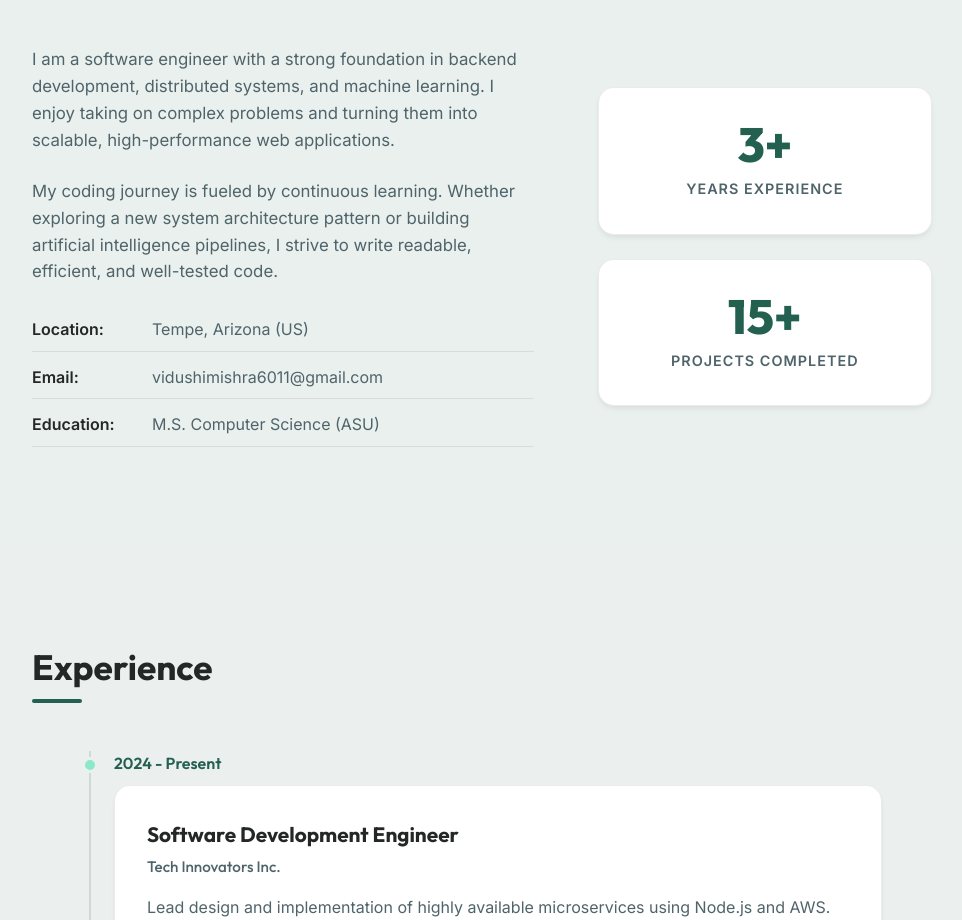
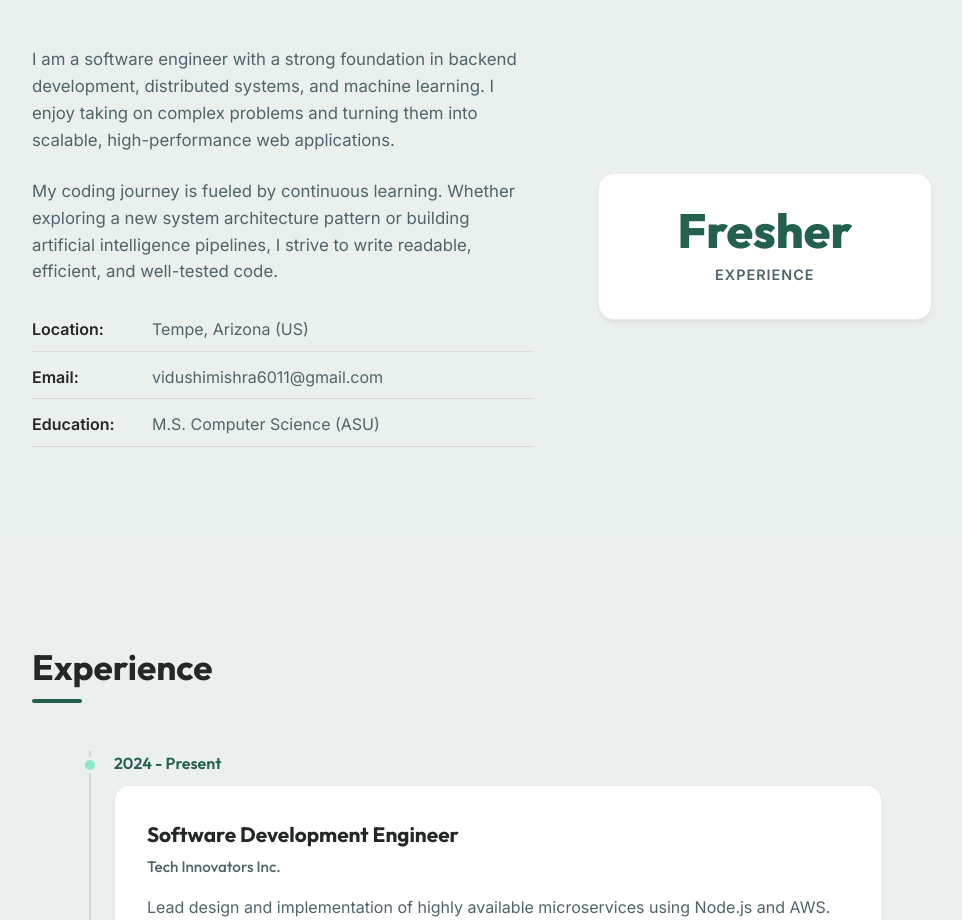
Before and after one commit to vidushi6011/portfolio-website, a website built with Vite: page index.html in a window 1280 px wide. Shown: the part 962-1882 px from the top of the page, without its empty margins (308-1270 px from the left). Built offline with nearby package versions, Linux system fonts and the light colour scheme.

Commit message:
Update stats card to Fresher and remove projects count card

```diff
--- a/index.html
+++ b/index.html
@@ -158,12 +158,8 @@
           </div>
           <div class="about-stats">
             <div class="stat-card">
-              <span class="stat-number">3+</span>
-              <span class="stat-label">Years Experience</span>
-            </div>
-            <div class="stat-card">
-              <span class="stat-number">15+</span>
-              <span class="stat-label">Projects Completed</span>
+              <span class="stat-number">Fresher</span>
+              <span class="stat-label">Experience</span>
             </div>
           </div>
         </div>
```
